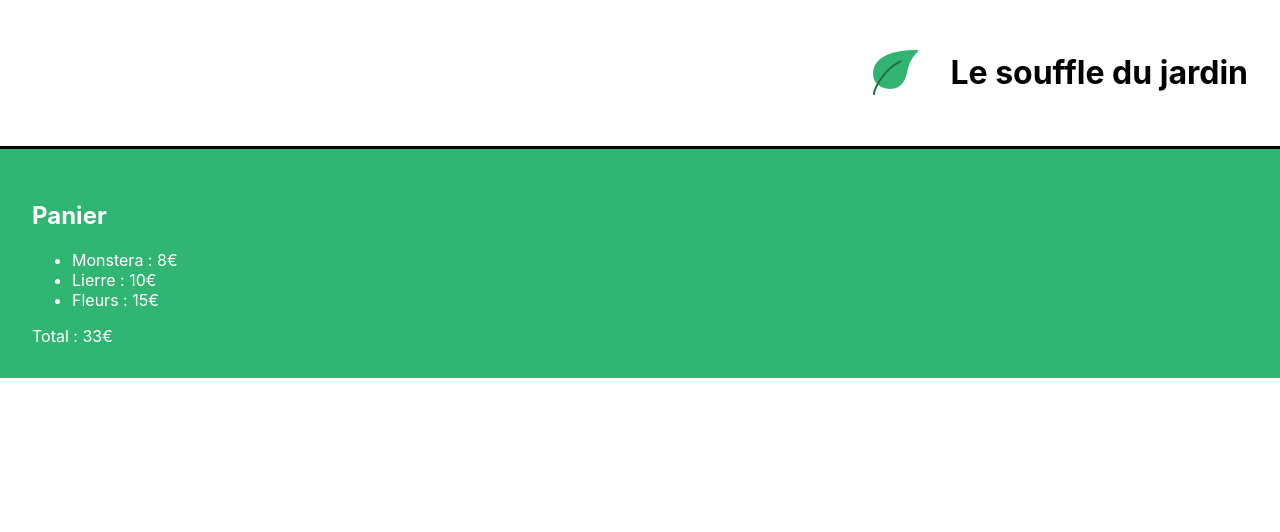
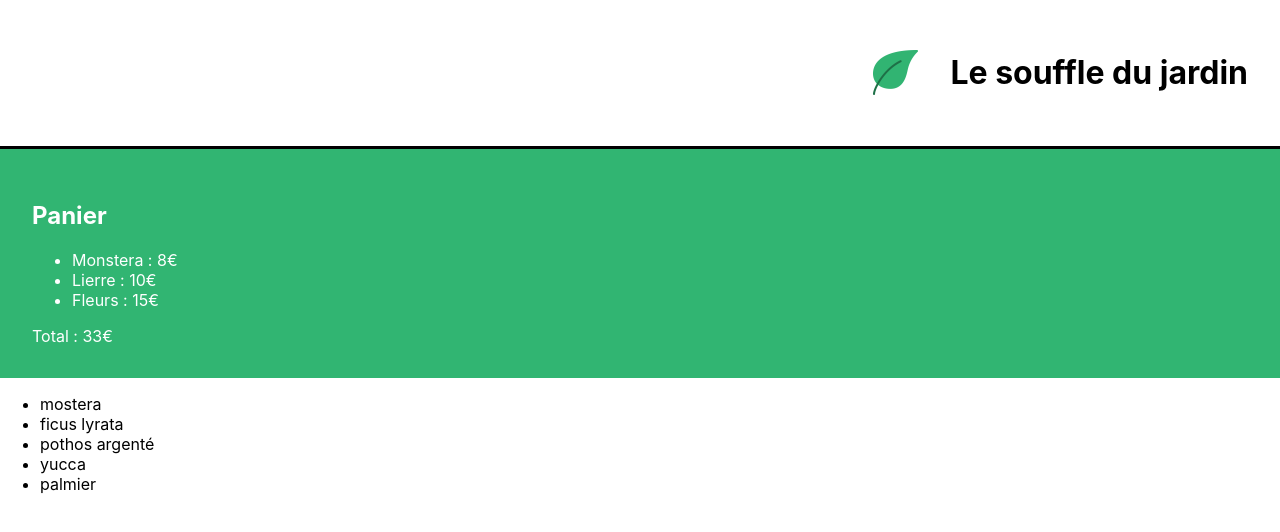
Before and after one commit to Rayonnantakasha/Le-souffle-du-jardin, a React (Create React App) app: page / in a window 1280 px wide. Shown: the top 532 px of the page. Built offline with nearby package versions, Linux system fonts and the light colour scheme.

Commit message:
Import ShoppingList component in app

```diff
--- a/src/components/App.js
+++ b/src/components/App.js
@@ -1,11 +1,13 @@
 import Banner from './Banner';
 import Cart from './Cart';
+import ShoppingList from './ShoppingList';
 import '../styles/App.css';
 
 function App() {
   return <div>
          <Banner />
          <Cart />
+      <ShoppingList />
         </div>;
 }
 
```
